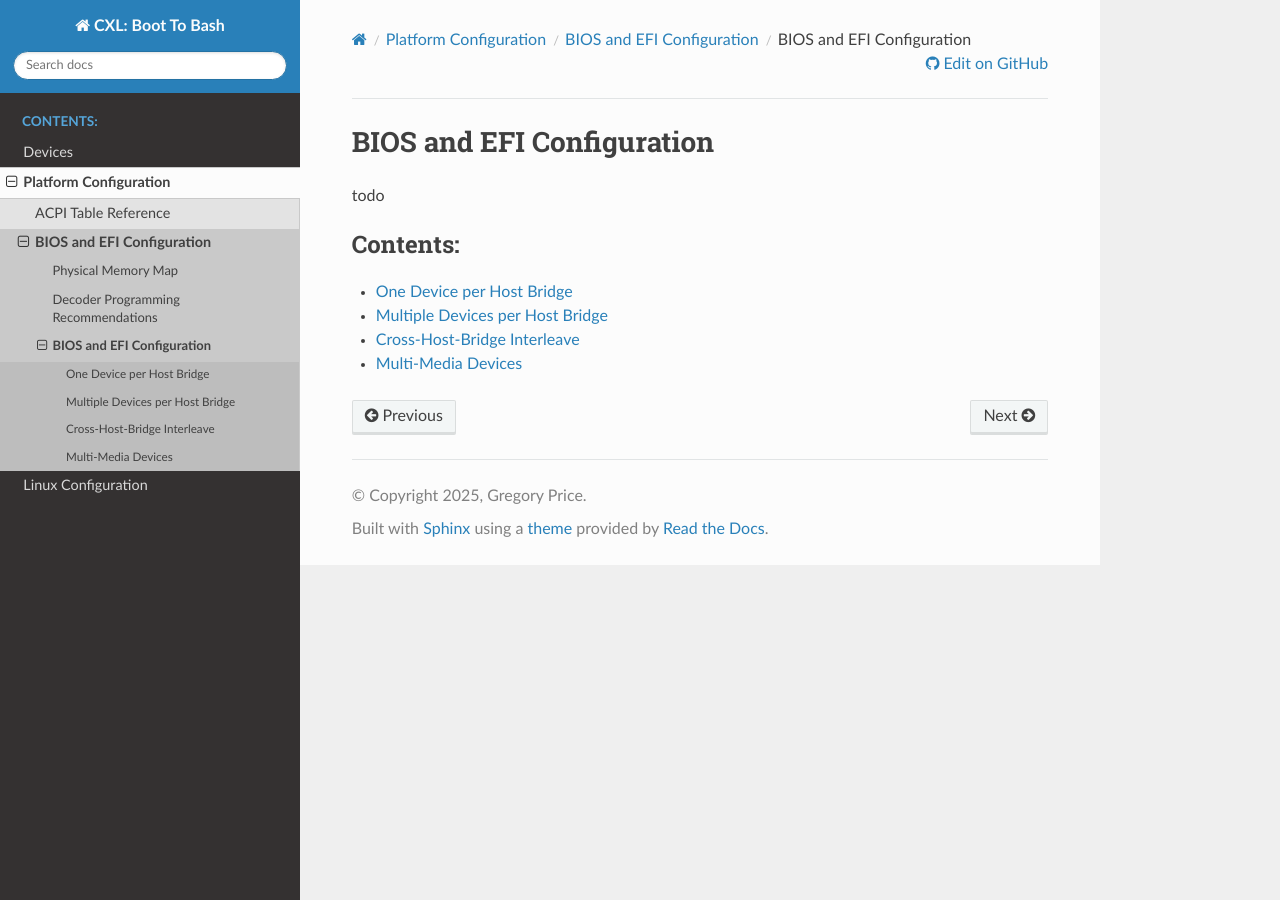
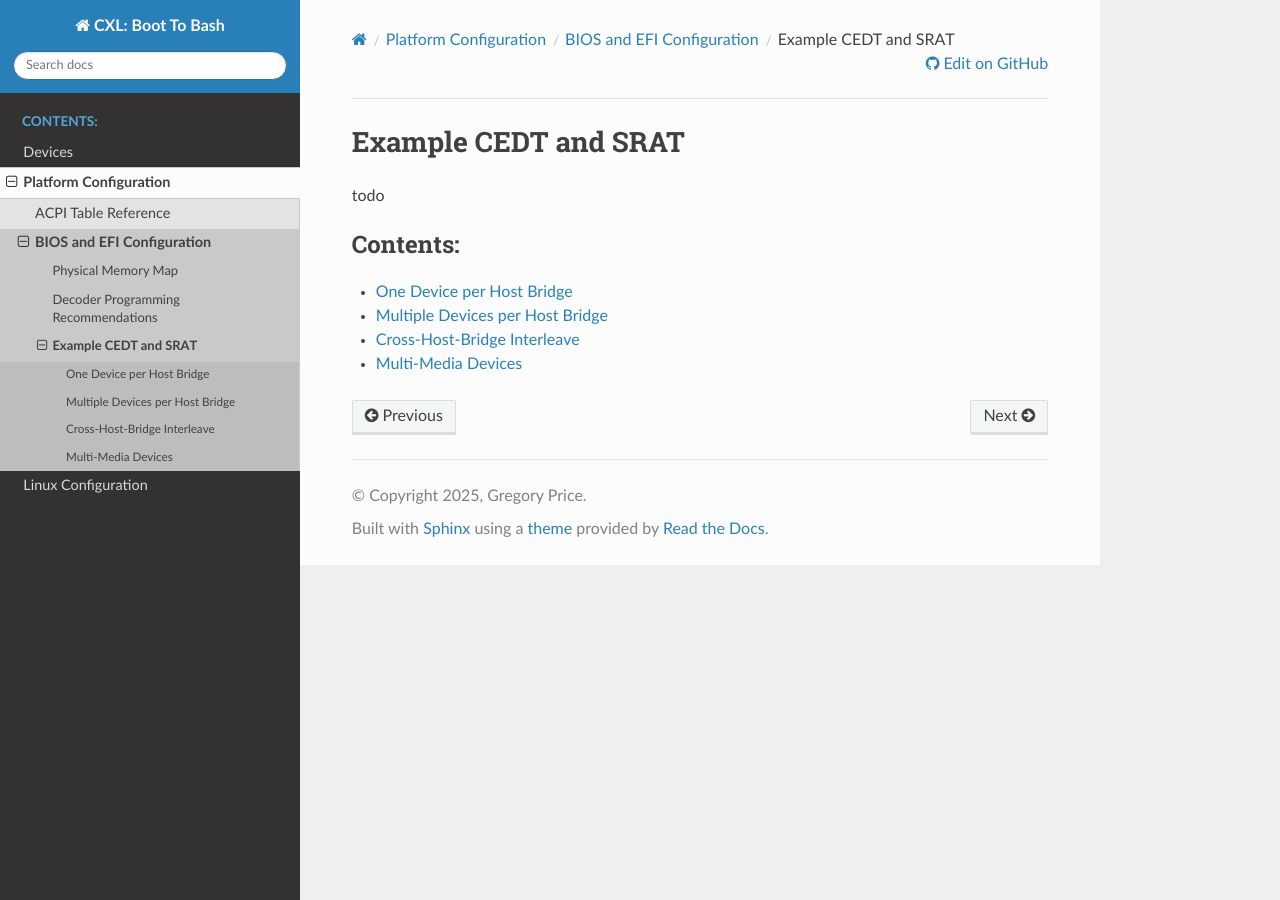
Before and after one commit to sjp38/cxl-boot-to-bash, a Sphinx documentation site: the page built from doc/platform/bios-and-efi/example-tables/index.rst, in a window 1280 px wide. Built offline with Sphinx 7.4.7 and the Read the Docs theme 3.1.0, drawn with Linux system fonts in a browser that asks for light colours.

Commit message:
Update example tables header

```diff
--- a/doc/platform/bios-and-efi/example-tables/index.rst
+++ b/doc/platform/bios-and-efi/example-tables/index.rst
@@ -1,7 +1,7 @@
 .. platform documentation
 
-BIOS and EFI Configuration
-==========================
+Example CEDT and SRAT
+=====================
 
 todo
 
```
